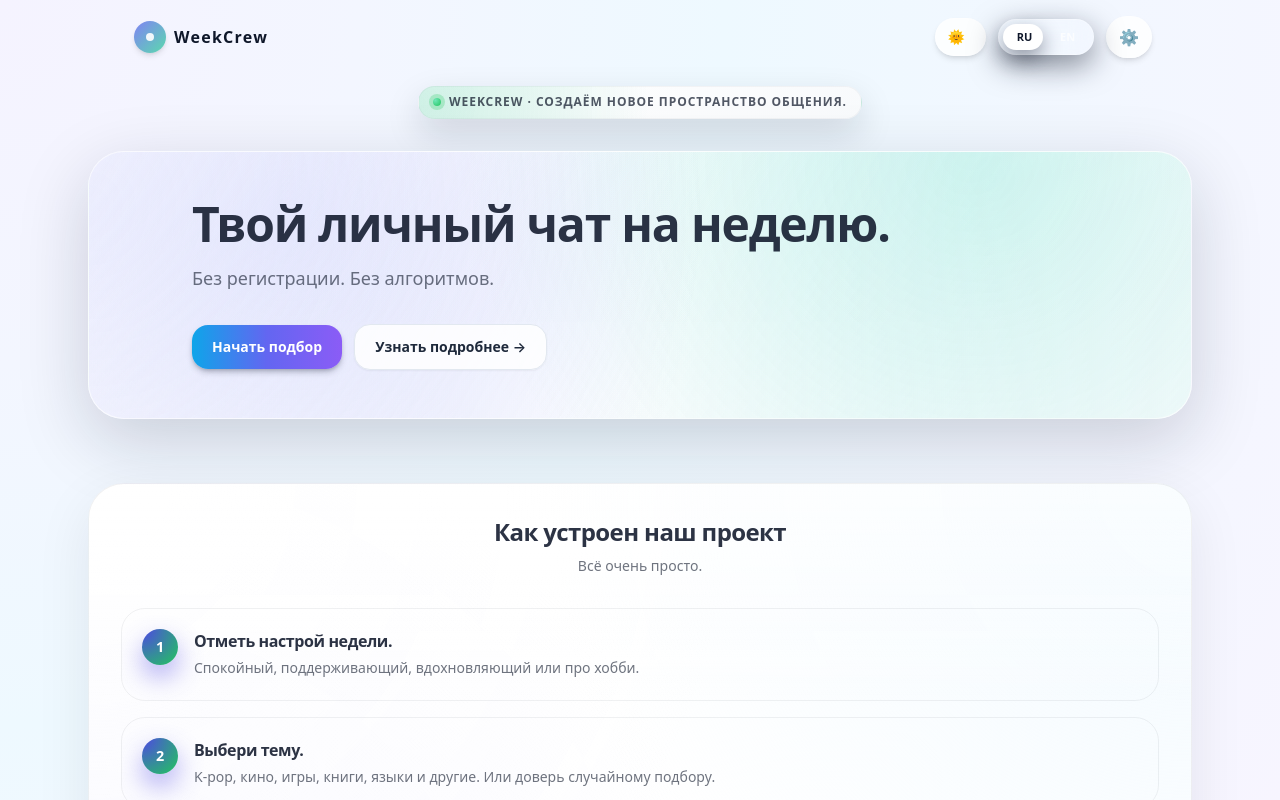
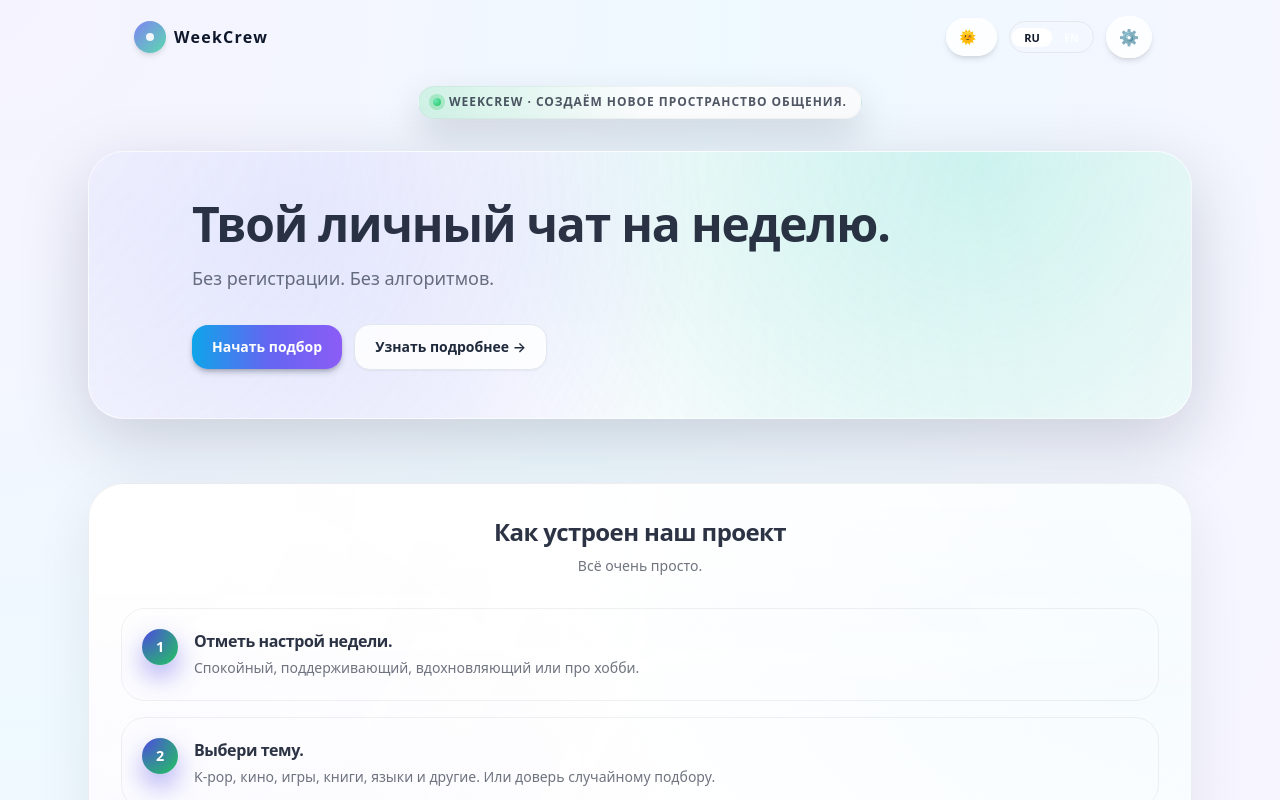
Before and after one commit to QuantumKeyUYU/WeekCrew, a Next.js app: page / in a window 1280 px wide. Shown: the top 800 px of the page. Built offline with nearby package versions, Linux system fonts and the light colour scheme; no server answers.

Commit message:
Update language-switch.tsx

```diff
--- a/src/components/layout/language-switch.tsx
+++ b/src/components/layout/language-switch.tsx
@@ -1,12 +1,11 @@
 'use client';
 
-import type { MouseEvent } from 'react';
 import clsx from 'clsx';
 import { useAppStore } from '@/store/useAppStore';
 import { useTranslation } from '@/i18n/useTranslation';
 
 export const LanguageSwitch = () => {
-  // просто чтобы i18n подтянулся, даже если текстов тут нет
+  // просто чтобы переводы инициализировались, даже если тут текстов нет
   useTranslation();
 
   const language = useAppStore((state) => state.settings.language ?? 'ru');
@@ -17,65 +16,31 @@ export const LanguageSwitch = () => {
     updateSettings({ language: next });
   };
 
-  const handleContainerClick = (event: MouseEvent<HTMLDivElement>) => {
-    const rect = event.currentTarget.getBoundingClientRect();
-    const x = event.clientX - rect.left;
-    const mid = rect.width / 2;
+  return (
+    <div className="inline-flex h-8 items-center rounded-full border border-white/22 bg-white/10 px-0.5 backdrop-blur-md dark:border-white/12 dark:bg-slate-900/70">
+      {(['ru', 'en'] as const).map((locale) => {
+        const active = locale === language;
 
-    const next: 'ru' | 'en' = x < mid ? 'ru' : 'en';
-    handleChange(next);
-  };
-
-  return (
-    <div
-      onClick={handleContainerClick}
-      className="relative inline-flex h-9 w-[96px] cursor-pointer items-center rounded-full border border-white/30 bg-white/12 px-1 text-[11px] font-semibold uppercase shadow-[0_10px_30px_rgba(15,23,42,0.5)] backdrop-blur-md dark:border-white/10 dark:bg-slate-900/70"
-    >
-      {/* Слайдер-подложка */}
-      <div
-        className={clsx(
-          'pointer-events-none absolute inset-y-1 left-1 w-[40px] rounded-full bg-white shadow-[0_8px_20px_rgba(15,23,42,0.45)] transition-transform duration-200 ease-out'
-        )}
-        style={{
-          transform: language === 'ru' ? 'translateX(0)' : 'translateX(44px)'
-        }}
-      />
-
-      {/* Кнопка RU */}
-      <button
-        type="button"
-        onClick={(e) => {
-          e.stopPropagation();
-          handleChange('ru');
-        }}
-        className={clsx(
-          'relative z-10 flex flex-1 items-center justify-center rounded-full px-1 py-1 transition-colors duration-150',
-          language === 'ru'
-            ? 'text-slate-900 dark:text-slate-900'
-            : 'text-white/70 hover:text-white'
-        )}
-        aria-pressed={language === 'ru'}
-      >
-        RU
-      </button>
-
-      {/* Кнопка EN */}
-      <button
-        type="button"
-        onClick={(e) => {
-          e.stopPropagation();
-          handleChange('en');
-        }}
-        className={clsx(
-          'relative z-10 flex flex-1 items-center justify-center rounded-full px-1 py-1 transition-colors duration-150',
-          language === 'en'
-            ? 'text-slate-900 dark:text-slate-900'
-            : 'text-white/70 hover:text-white'
-        )}
-        aria-pressed={language === 'en'}
-      >
-        EN
-      </button>
+        return (
+          <button
+            key={locale}
+            type="button"
+            onClick={() => handleChange(locale)}
+            className={clsx(
+              // ВЕСЬ этот овал — кликабельная зона
+              'flex-1 rounded-full px-3 py-1 text-[11px] font-semibold uppercase leading-none',
+              'flex items-center justify-center',
+              'transition-colors duration-150 focus-visible:outline-none focus-visible:ring-2 focus-visible:ring-white/80 focus-visible:ring-offset-0',
+              active
+                ? 'bg-white text-slate-900 dark:bg-slate-100 dark:text-slate-900'
+                : 'bg-transparent text-white/70 hover:text-white'
+            )}
+            aria-pressed={active}
+          >
+            {locale === 'ru' ? 'RU' : 'EN'}
+          </button>
+        );
+      })}
     </div>
   );
 };
```
